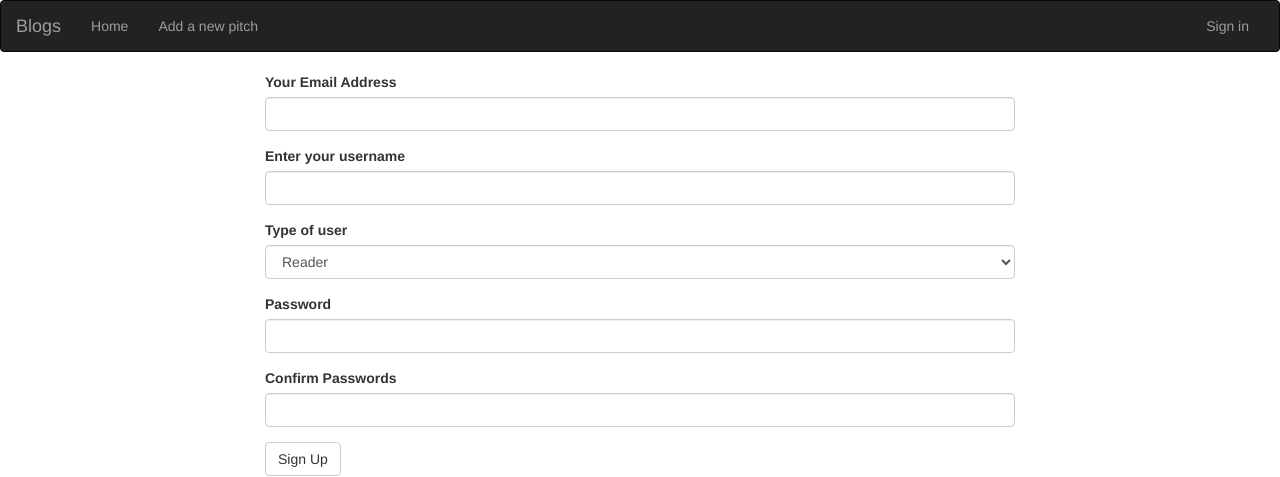
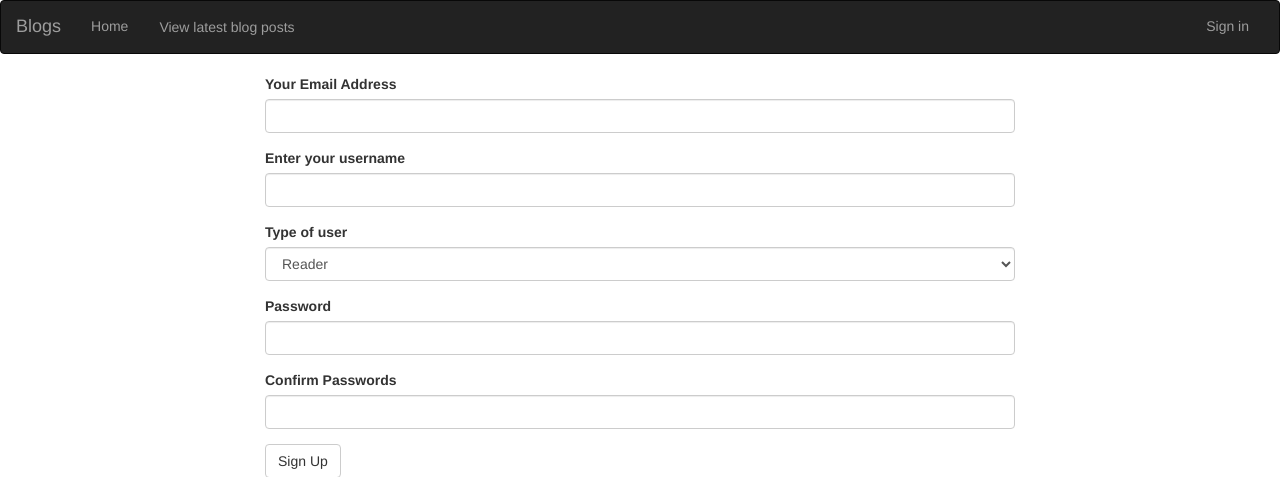
Before and after one commit to AbugaAroni/FlaskIPWeek4, a Flask app: page /authenticate/register in a window 1280 px wide. Shown: the top 477 px of the page. Run offline with Flask 2, Linux system fonts and the light colour scheme; some libraries are stand-ins or nearby versions.

Commit message:
add seperate navbar for users

```diff
--- a/app/templates/navbar.html
+++ b/app/templates/navbar.html
@@ -21,8 +21,13 @@
               <li><a href="{{url_for('auth.login')}}">Sign in</a></li>
               {%endif%}
             </ul>
-            <ul class="nav navbar-nav">
-              <li><a href="/submitpitch/1234">Add a new pitch</a></li>
+            <ul class="nav navbar-nav navbar">
+              {% if current_user.usertype == "Writer" %}
+              <li><a href="#">Add a new blog</a></li>
+              <li><a href="#">View latest blog posts</a></li>
+              {% else %}
+              <li><a href="#">View latest blog posts</a></li>
+              {%endif%}
             </ul>
         </div>
 
--- a/app/templates/profile/profile.html
+++ b/app/templates/profile/profile.html
@@ -12,7 +12,7 @@
   </div>
 
   <!--Display blogs if user is a writer-->
-      {% if user.usertype == "writer" %}
+      {% if user.usertype == "Writer" %}
         <div class="col-md-9">
           <h2> Your posts </h2>
           <hr>
```
